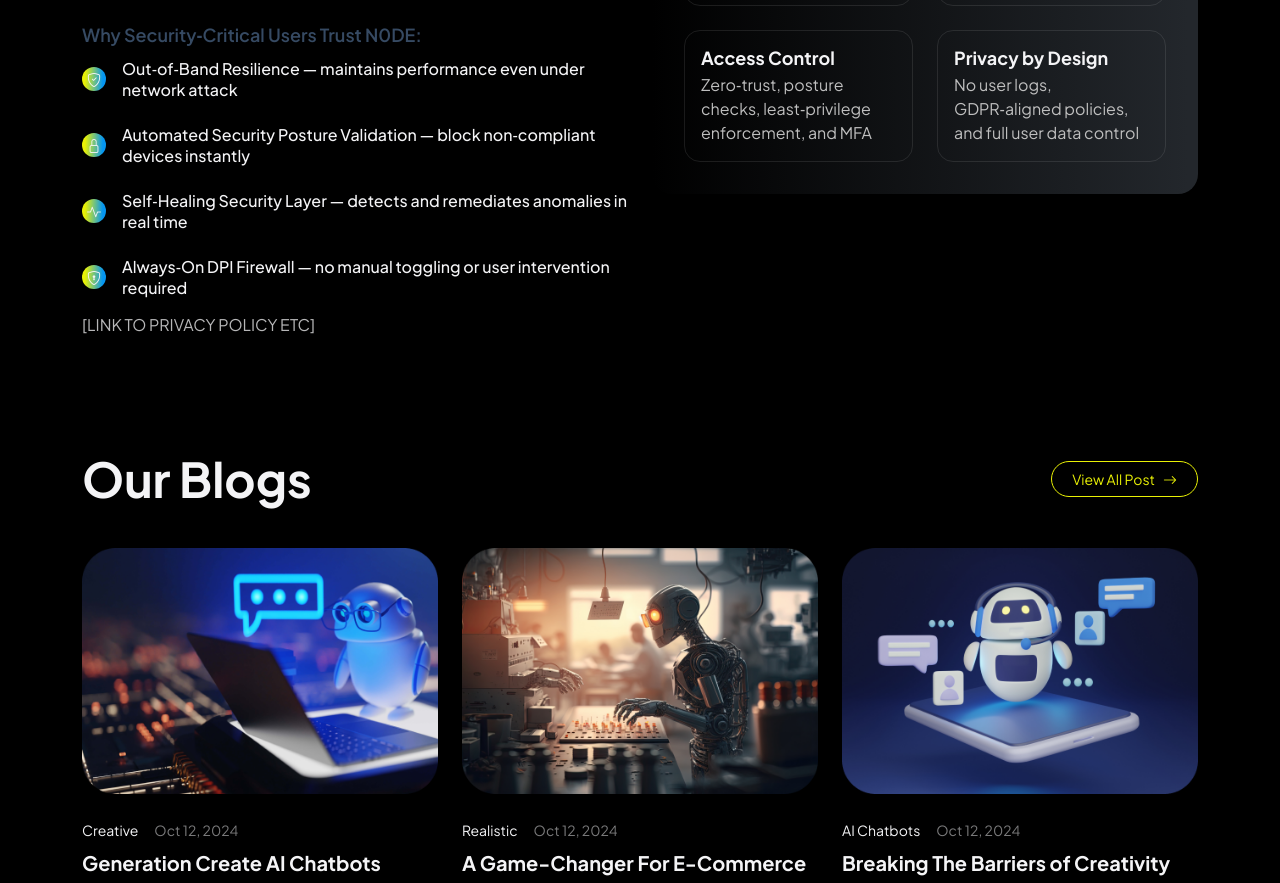
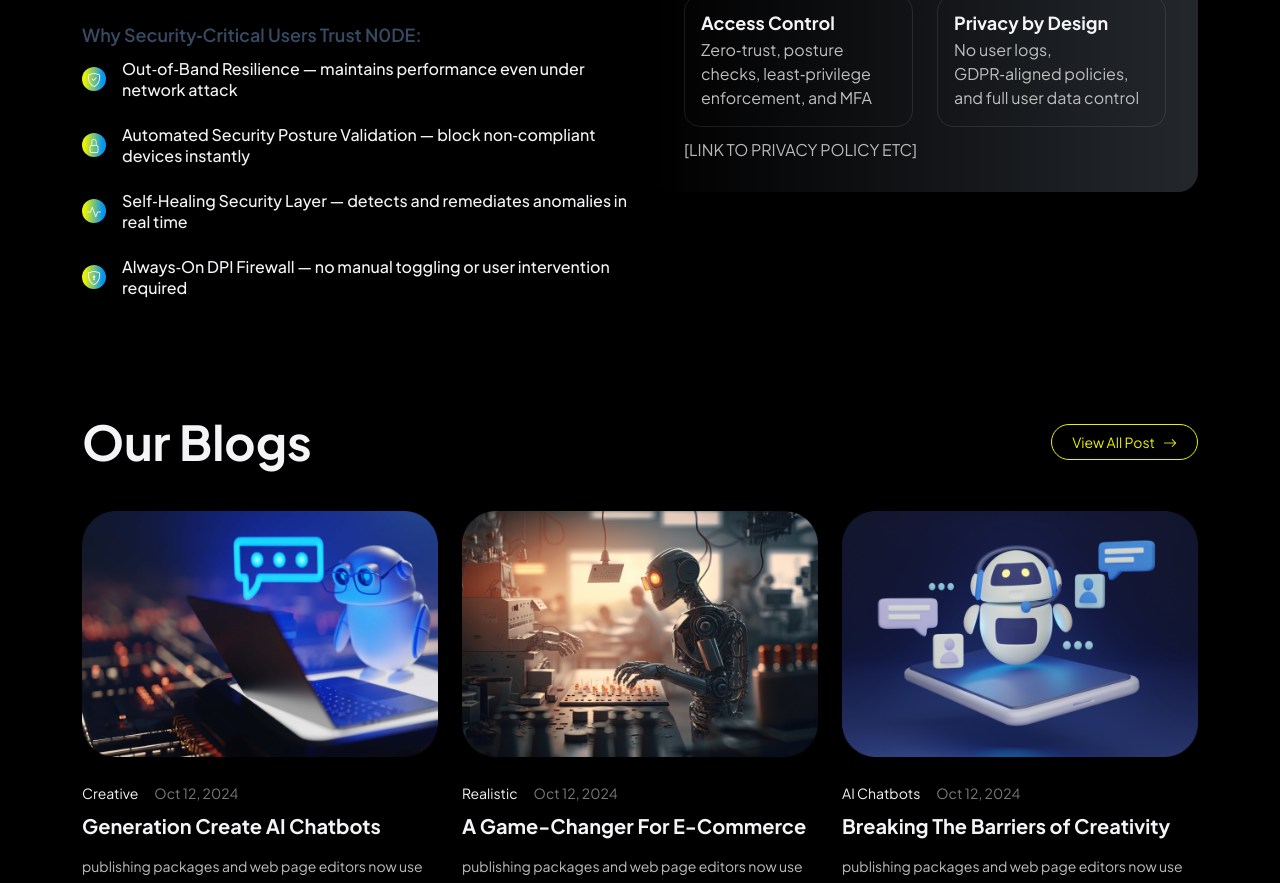
Before and after one commit to Enigma-Incorporated-Ltd/N0DE-Website, a React (Vite) app: page / in a window 1280 px wide. Shown: the part 7600-8483 px from the top of the page. Built offline with nearby package versions, Linux system fonts and the light colour scheme; no server answers.

Commit message:
Move privacy placeholder to right column under cards with precise targeting
cgen-c0c612127ec9415b81c73bf19c913e95

```diff
--- a/src/components/homes/home/SecurityHomeOne.tsx
+++ b/src/components/homes/home/SecurityHomeOne.tsx
@@ -62,9 +62,6 @@ const SecurityHomeOne = () => {
                 </li>
               </ul>
 
-              <div className="mt-4" data-cue="fadeIn">
-                <span className="text-light text-opacity-75">[LINK TO PRIVACY POLICY ETC]</span>
-              </div>
             </div>
 
             {/* Right: 2x2 feature cards */}
@@ -94,8 +91,11 @@ const SecurityHomeOne = () => {
                       <h6 className="text-light mb-1">Privacy by Design</h6>
                       <p className="mb-0 text-light-75">No user logs, GDPR‑aligned policies, and full user data control</p>
                     </div>
-                  </div>
-                </div>
+              </div>
+              <div className="mt-3" data-cue="fadeIn">
+                <span className="text-light text-opacity-75">[LINK TO PRIVACY POLICY ETC]</span>
+              </div>
+            </div>
               </div>
             </div>
           </div>
```
